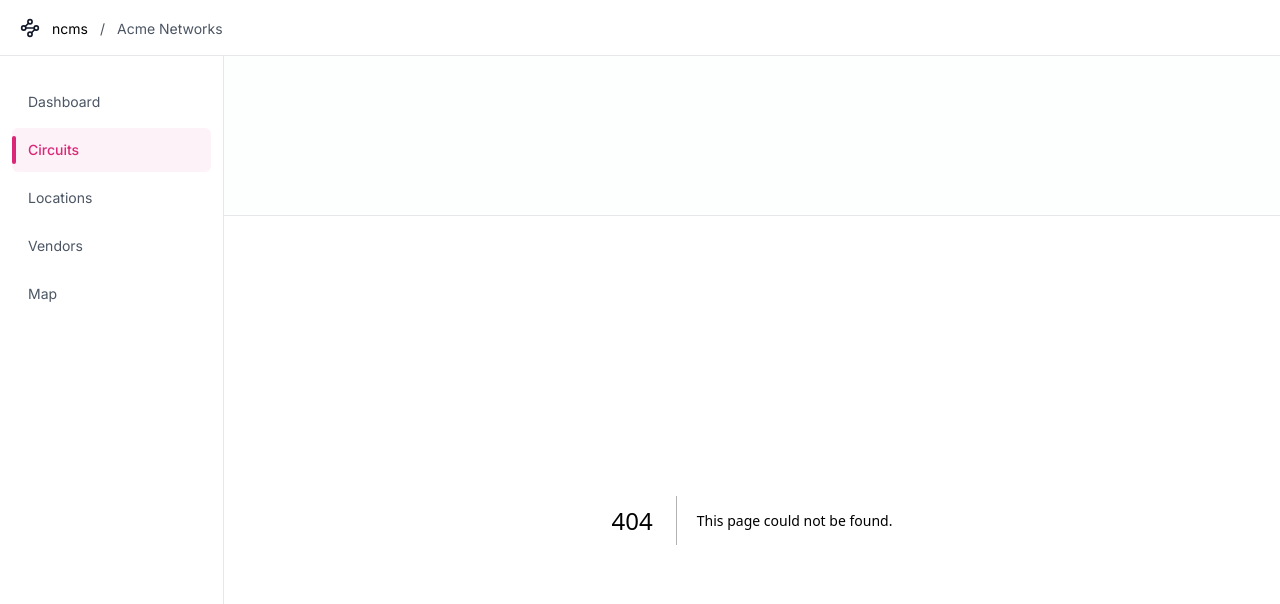
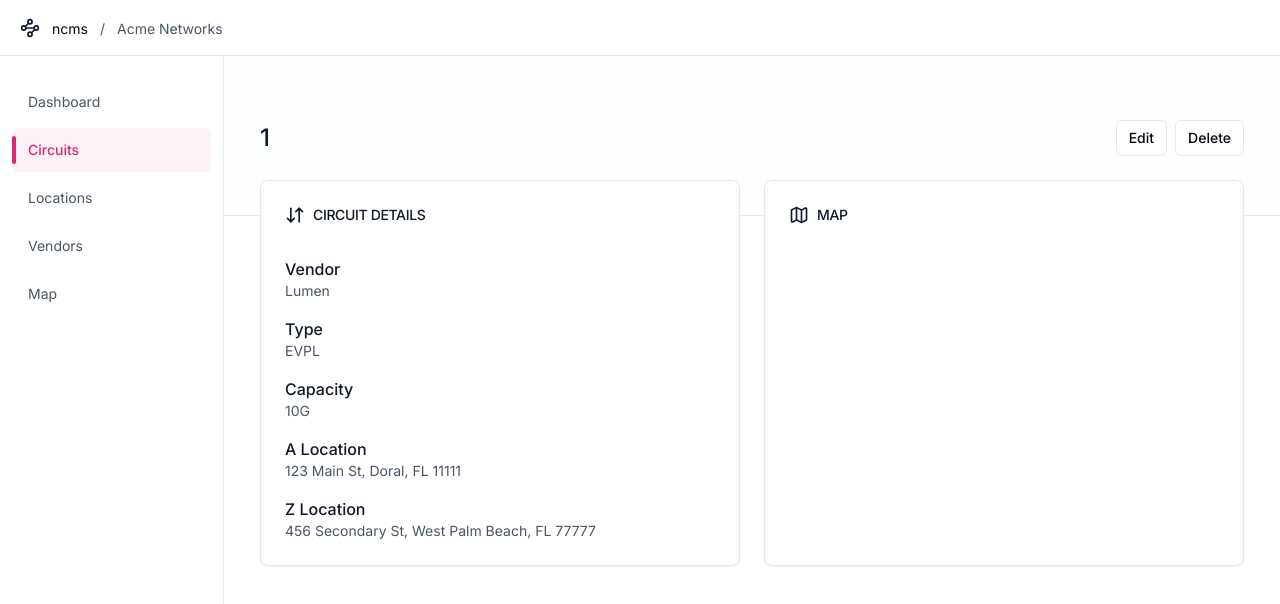
Before and after one commit to starlightroad/ncms, a Next.js app: page /circuits/1 in a window 1280 px wide. Before the commit this address had no page. Shown: the top 604 px of the page. Built offline with nearby package versions, Linux system fonts and the light colour scheme.

Commit message:
Build the circuit page

```diff
--- /dev/null
+++ b/app/circuits/[id]/page.tsx
@@ -0,0 +1,93 @@
+import { ArrowDownUpIcon, MapIcon } from 'lucide-react';
+import PageHeader from '@/app/ui/page-header';
+import PageHeading from '@/app/ui/page-heading';
+import { Card, CardContent, CardHeader, CardTitle } from '@/app/ui/card';
+import { getCircuit } from '@/app/data/circuit';
+import { formatAddress } from '@/app/lib/utils';
+import { Button } from '@/app/ui/button';
+import EditDialog from '@/app/ui/circuits/edit-dialog';
+import DeleteDialog from '@/app/ui/circuits/delete-dialog';
+
+export default function Circuit({ params }: { params: { id: string } }) {
+  const data = getCircuit(Number(params.id));
+
+  if (!data) {
+    return (
+      <main>
+        <PageHeader>
+          <PageHeading>Circuit With ID {params.id} Was Not Found</PageHeading>
+        </PageHeader>
+      </main>
+    );
+  }
+
+  const locationA = formatAddress(data.location.a);
+  const locationZ = formatAddress(data.location.z);
+
+  const items = [
+    { label: 'vendor', description: data.name },
+    { label: 'type', description: data.type },
+    { label: 'capacity', description: data.capacity },
+    { label: 'a location', description: locationA },
+    { label: 'z location', description: locationZ },
+  ];
+
+  return (
+    <main>
+      <PageHeader>
+        <div className="flex items-center justify-between">
+          <PageHeading>{params.id}</PageHeading>
+          <div className="space-x-2">
+            <EditDialog data={data}>
+              <Button type="button" size="sm" variant="outline">
+                Edit
+              </Button>
+            </EditDialog>
+            <DeleteDialog circuitId={data.id}>
+              <Button
+                type="button"
+                size="sm"
+                variant="outline"
+                className="hover:border-red-100 hover:bg-red-100 hover:text-red-600"
+              >
+                Delete
+              </Button>
+            </DeleteDialog>
+          </div>
+        </div>
+      </PageHeader>
+      <div className="grid grid-cols-2 gap-6">
+        <Card>
+          <CardHeader className="pb-0">
+            <header className="mb-8 flex items-center space-x-2">
+              <ArrowDownUpIcon className="h-5 w-5 text-gray-900" />
+              <CardTitle className="text-sm font-medium uppercase text-gray-900">
+                Circuit Details
+              </CardTitle>
+            </header>
+          </CardHeader>
+          <CardContent className="space-y-4">
+            {items.map((item) => {
+              const key = `key-${params.id}-${item.label}`;
+
+              return (
+                <article key={key}>
+                  <h3 className="font-medium capitalize text-gray-900">{item.label}</h3>
+                  <p className="text-sm text-gray-600">{item.description}</p>
+                </article>
+              );
+            })}
+          </CardContent>
+        </Card>
+        <Card>
+          <CardHeader className="pb-0">
+            <header className="mb-8 flex items-center space-x-2">
+              <MapIcon className="h-5 w-5 text-gray-900" />
+              <CardTitle className="text-sm font-medium uppercase text-gray-900">Map</CardTitle>
+            </header>
+          </CardHeader>
+        </Card>
+      </div>
+    </main>
+  );
+}
--- a/app/ui/circuits/delete-dialog.tsx
+++ b/app/ui/circuits/delete-dialog.tsx
@@ -14,18 +14,25 @@ import { Trash2Icon } from 'lucide-react';
 import { Button } from '@/app/ui/button';
 import { deleteCircuit } from '@/app/data/circuit';
 
-export default function DeleteDialog({ circuitId }: { circuitId: number }) {
+type Props = {
+  children?: React.ReactNode;
+  circuitId: number;
+};
+
+export default function DeleteDialog({ children, circuitId }: Props) {
   const deleteCircuitWithId = deleteCircuit.bind(null, circuitId);
 
   return (
     <Dialog>
       <DialogTrigger asChild>
+        {children ?? (
           <Button
             variant="ghost"
             className="h-7 px-1 text-gray-600 hover:bg-red-100 hover:text-red-600"
           >
             <Trash2Icon className="h-5 w-5" />
           </Button>
+        )}
       </DialogTrigger>
       <DialogContent>
         <DialogHeader>
--- a/app/ui/circuits/edit-dialog.tsx
+++ b/app/ui/circuits/edit-dialog.tsx
@@ -15,16 +15,23 @@ import {
   DialogTrigger,
 } from '@/app/ui/dialog';
 
-export default function EditDialog({ data }: { data?: Circuit }) {
+type Props = {
+  children?: React.ReactNode;
+  data?: Circuit;
+};
+
+export default function EditDialog({ children, data }: Props) {
   const locationA = formatAddress(data?.location.a!);
   const locationZ = formatAddress(data?.location.z!);
 
   return (
     <Dialog>
       <DialogTrigger asChild>
-        <Button variant="ghost" className="h-7 px-1 text-gray-600">
-          <PencilIcon className="h-5 w-5" />
-        </Button>
+        {children ?? (
+          <Button variant="ghost" className="h-7 px-1 text-gray-600">
+            <PencilIcon className="h-5 w-5" />
+          </Button>
+        )}
       </DialogTrigger>
       <DialogContent>
         <DialogHeader>
```
Lines whose indentation alone changed are shown as unchanged.
